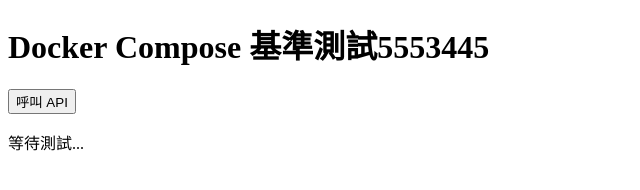
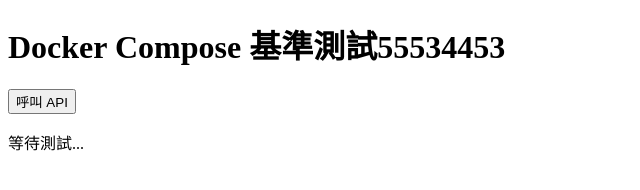
Before and after one commit to AlanSuDF/test01, a plain HTML site: page index.html in a window 1280 px wide. Shown: the full height of the page, 0-640 px from the left. Drawn offline with Linux system fonts and the light colour scheme.

Commit message:
Update index.html

```diff
--- a/index.html
+++ b/index.html
@@ -5,7 +5,7 @@
     <title>Docker Test</title>
 </head>
 <body>
-    <h1>Docker Compose 基準測試5553445</h1>
+    <h1>Docker Compose 基準測試55534453</h1>
     <button onclick="testApi()">呼叫 API</button>
     <p id="result">等待測試...</p>
 
```
